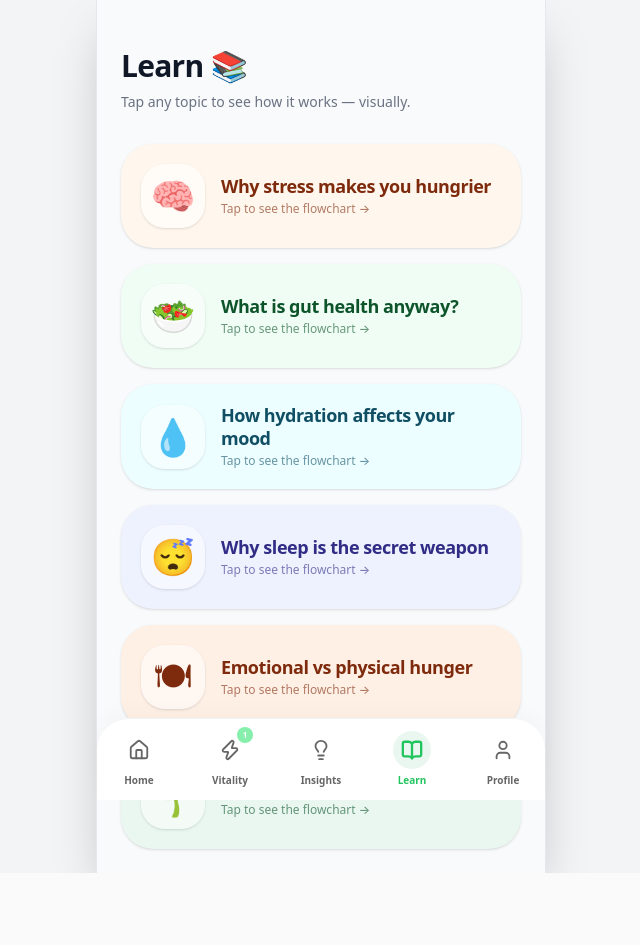
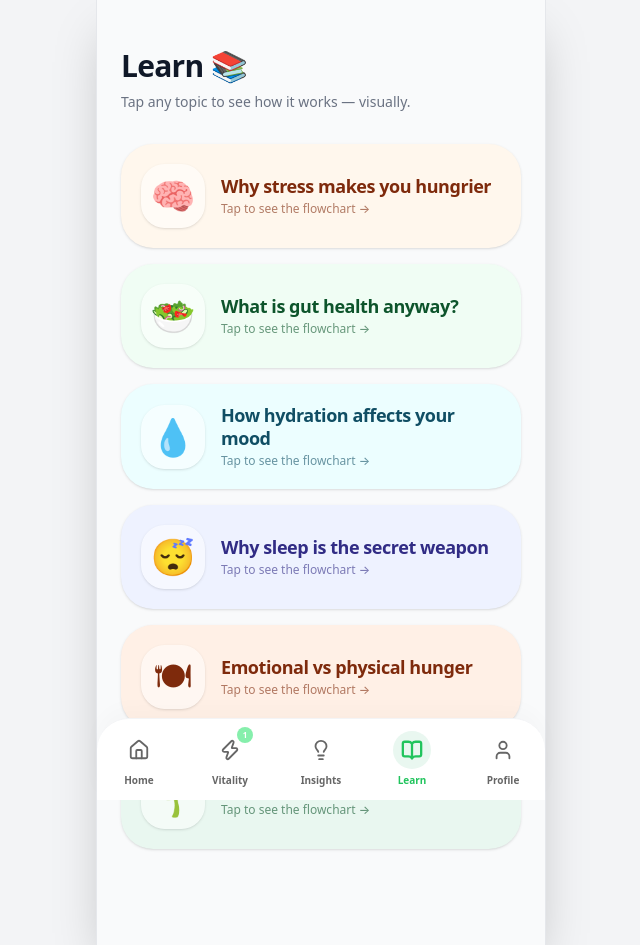
Before and after one commit to ChasingApricity/thrive-app, a React (Vite) app: page /learn in a window 1280 px wide. Shown: the whole page, without its empty margins (319-959 px from the left). Before the commit the page ends 873 px from the top, so only its background shows below. Built offline with nearby package versions, Linux system fonts and the light colour scheme.

Commit message:
Update learn.tsx

```diff
--- a/src/pages/learn.tsx
+++ b/src/pages/learn.tsx
@@ -331,7 +331,8 @@ export default function Learn() {
   };
 
   return (
-    <Page className="p-6 pt-12 bg-gray-50">
+    // ✨ ADDED pb-24 HERE TO FIX THE FOOTER OVERLAP ✨
+    <Page className="p-6 pt-12 pb-24 bg-gray-50">
       <motion.div initial={{ opacity: 0, y: 10 }} animate={{ opacity: 1, y: 0 }}>
         <h1 className="text-3xl font-extrabold text-gray-900 mb-2">Learn 📚</h1>
         <p className="text-gray-500 text-sm font-medium mb-8">Tap any topic to see how it works — visually.</p>
```
